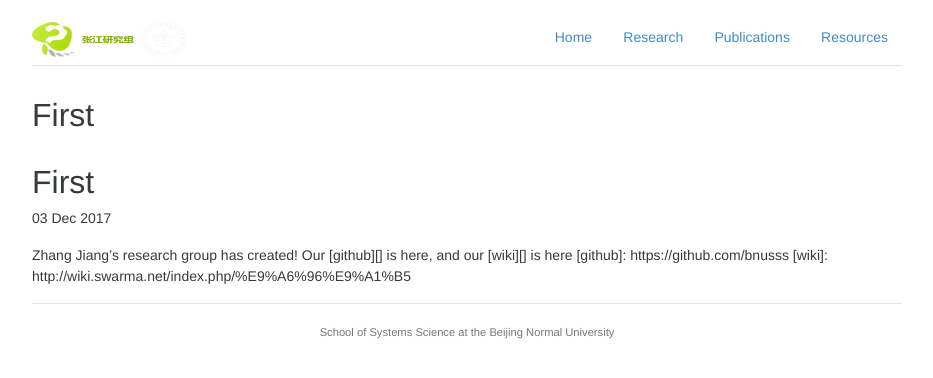
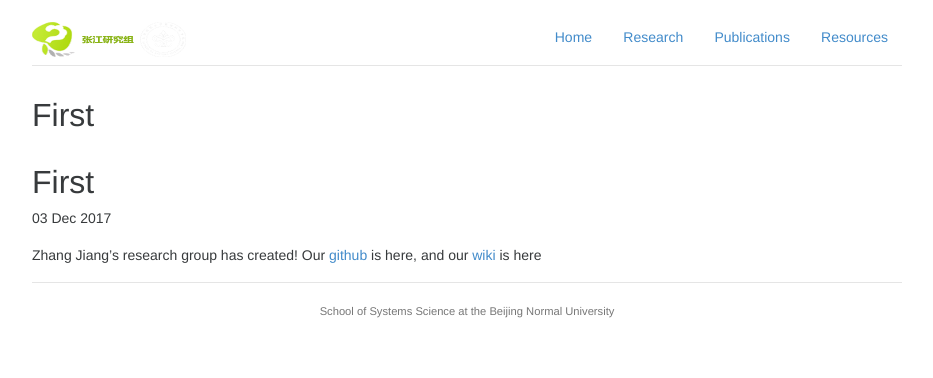
Before and after one commit to bnusss/bnusss.github.io, a Jekyll site: the page built from _posts/2017-12-03-first.md, in a window 1280 px wide. Shown: the top 378 px of the page, without its empty margins (173-1106 px from the left). Built offline with Jekyll 4.4.1, drawn with Linux system fonts in a browser that asks for light colours; nearby versions of some CDN libraries; Markdown is read by kramdown in place of the engine named in the settings.

Commit message:
modify posts files

```diff
--- a/_posts/2017-12-03-first.md
+++ b/_posts/2017-12-03-first.md
@@ -4,6 +4,4 @@ shortnews: true
 icon: file-text-o
 ---
 
-Zhang Jiang's research group has created! Our [github][] is here, and our [wiki][] is here
-[github]: https://github.com/bnusss
-[wiki]: http://wiki.swarma.net/index.php/%E9%A6%96%E9%A1%B5
+Zhang Jiang's research group has created! Our [github](https://github.com/bnusss) is here, and our [wiki](http://wiki.swarma.net/index.php/%E9%A6%96%E9%A1%B5) is here
```
Also changed, not shown: _data/people.yml (+13 -13 lines).
